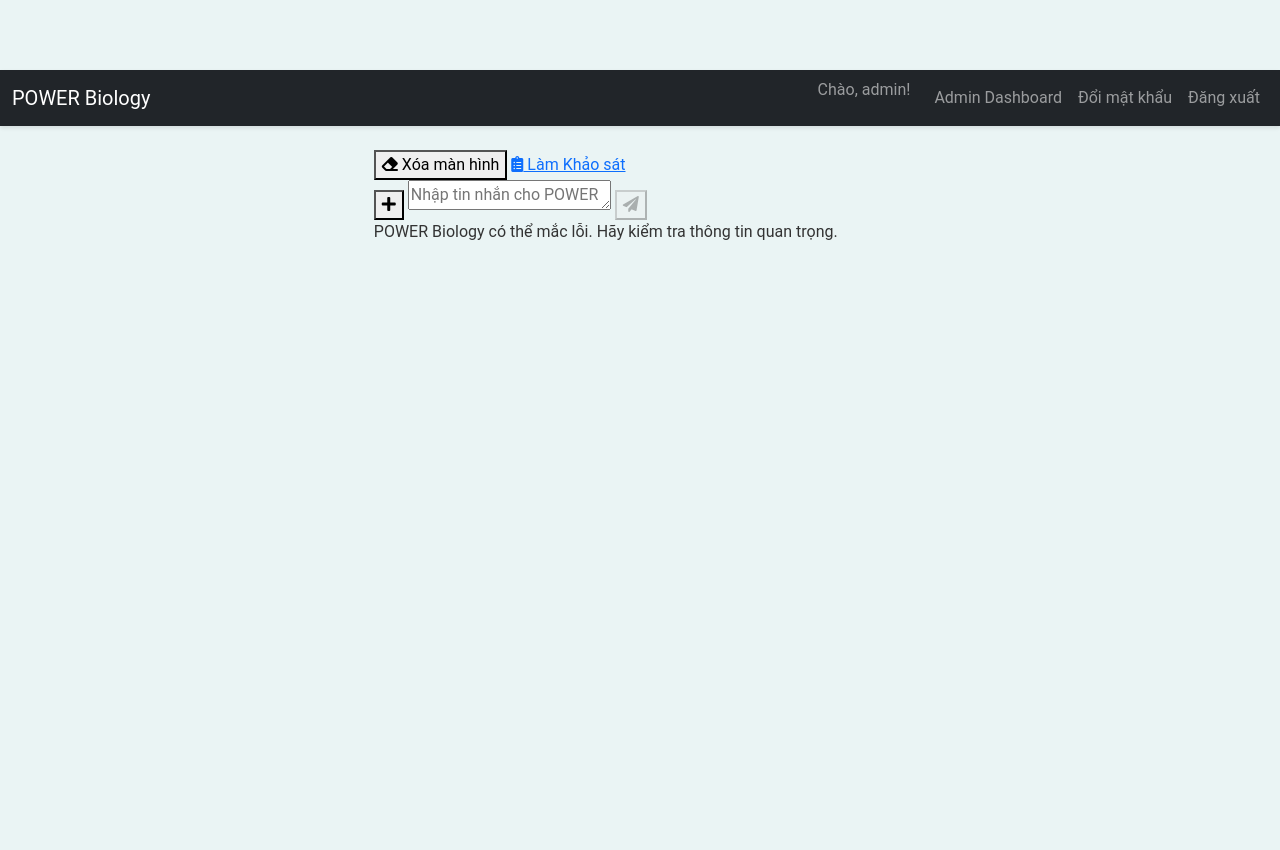
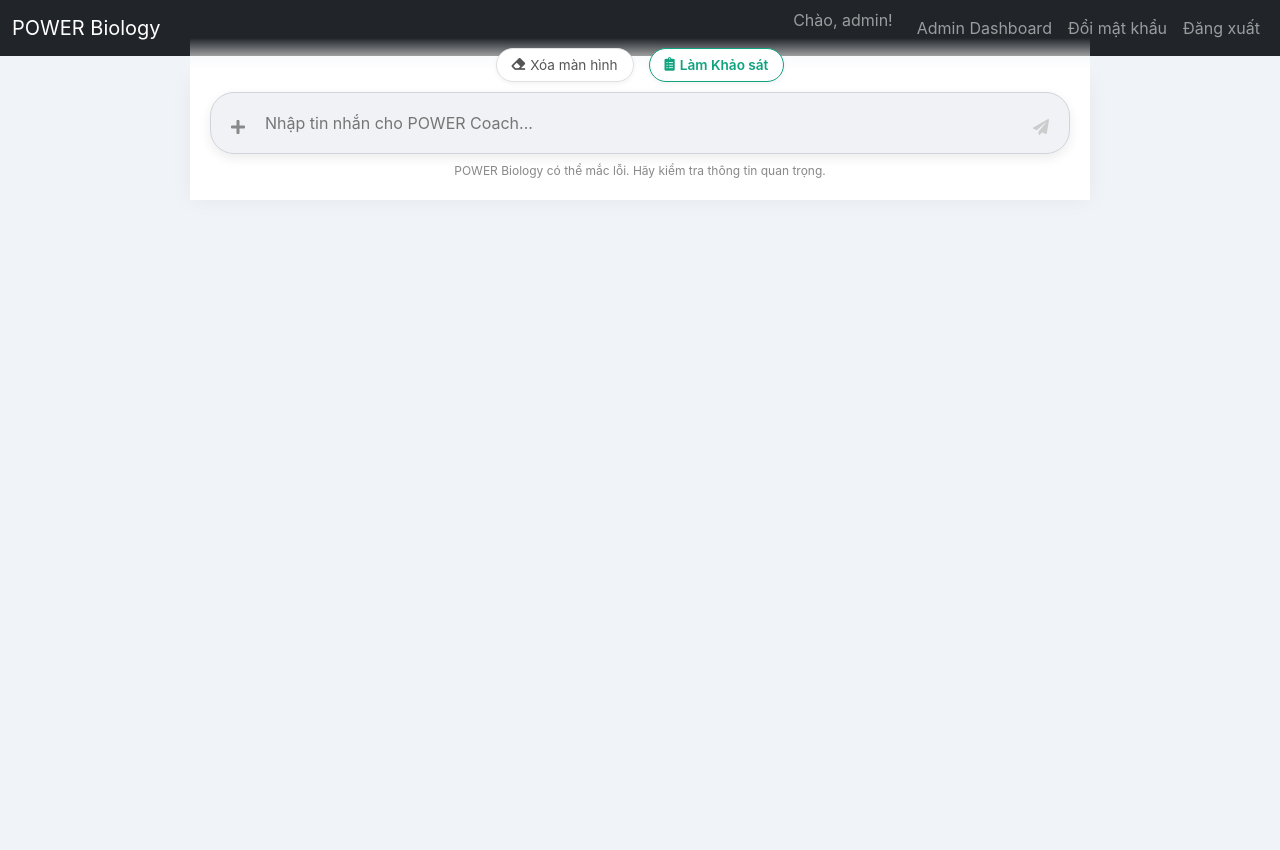
Before and after one commit to tranthanhduysph-coder/power-biology, a Flask app: page /chatbot/ai in a window 1280 px wide. After the commit the page ends 200 px from the top, so only its background shows below. Run offline with Flask 3, Linux system fonts and the light colour scheme; a user stored in the database is signed in; data comes from the database, SQL or seed files in the repository; data that the repository does not hold is empty.

Commit message:
Update style.css

```diff
--- a/static/css/style.css
+++ b/static/css/style.css
@@ -1,358 +1,241 @@
-/* --- TỔNG QUÁT & HÌNH NỀN --- */
+/* Reset & Base */
 body {
-    font-family: 'Roboto', sans-serif;
-    background-color: #eaf4f4;
-    color: #333;
-    padding-top: 70px; /* Thêm khoảng đệm cho navbar cố định */
-}
-
-/* --- THANH ĐIỀU HƯỚNG --- */
-.navbar {
-    box-shadow: 0 2px 4px rgba(0,0,0,.1);
-}
-
-/* --- BỐ CỤC CHUNG --- */
-.container, .chat-layout {
-    width: 100%;
-    max-width: 95%; /* Mở rộng để chứa 3 cột */
-    margin-left: auto;
-    margin-right: auto;
-}
-
-/* --- TRANG ĐĂNG NHẬP --- */
-.form-container {
-    background-color: #ffffff;
-    padding: 40px;
-    border-radius: 15px;
-    box-shadow: 0 10px 30px rgba(0, 0, 0, 0.1);
-    max-width: 500px;
-}
-
-/* --- GIAO DIỆN CHAT 3 CỘT --- */
-.chat-layout {
-    display: grid;
-    grid-template-columns: 280px 1fr 280px; /* 3 cột: trái - giữa - phải */
-    gap: 20px;
-    height: calc(100vh - 100px); /* Chiều cao tối đa */
-}
-
-.side-panel {
-    background-color: #ffffff;
-    padding: 20px;
-    border-radius: 10px;
-    font-size: 0.9em;
-    box-shadow: 0 2px 5px rgba(0,0,0,0.05);
-}
-
-.side-panel h4 {
-    color: #1D3557;
-    border-bottom: 2px solid #A8DADC;
-    padding-bottom: 10px;
-    margin-top: 0;
-    font-size: 1.1em;
-}
-
-.side-panel .survey-btn {
-    width: 100%;
-    margin-top: 20px;
-}
-
-.right-panel h4 {
-    color: #E63946; /* Màu đỏ cảnh báo */
-}
-
-.main-chat-panel {
-    display: flex;
-    flex-direction: column;
-    height: 100%;
-    background-color: #fff;
-    border-radius: 10px;
-    box-shadow: 0 4px 12px rgba(0,0,0,0.1);
-    padding: 20px;
-}
-
-.chat-window {
-    flex-grow: 1;
-    overflow-y: auto;
-    padding: 10px;
-}
-
-.message {
-    margin-bottom: 15px;
-    max-width: 80%;
-    line-height: 1.5;
-    display: flex;
-    align-items: flex-end;
-    white-space: pre-wrap;
-}
-
-.message.user {
-    margin-left: auto;
-    flex-direction: row-reverse;
-}
-
-.message.assistant {
-    margin-right: auto;
-    flex-direction: row;
-}
-
-.message div {
-    padding: 12px 18px;
-    border-radius: 20px;
-}
-
-.message.user div {
-    background-color: #007bff;
-    color: white;
-    border-bottom-right-radius: 5px;
-}
-
-.message.assistant div {
-    background-color: #e9ecef;
-    color: #212529;
-    border-bottom-left-radius: 5px;
-}
-
-.chat-input-form {
-    display: flex;
-    padding-top: 15px;
-    border-top: 1px solid #eee;
-}
-
-/* --- TRANG ADMIN --- */
-.table {
-    background-color: #fff;
-}
-.card {
-    box-shadow: 0 2px 5px rgba(0,0,0,0.05);
-}
-/* --- TRANG ĐĂNG NHẬP 2 CỘT --- */
-.login-container {
-    display: flex;
-    background-color: #ffffff;
-    border-radius: 15px;
-    box-shadow: 0 10px 30px rgba(0, 0, 0, 0.1);
-    overflow: hidden;
-    width: 100%;
-    max-width: 950px;
-    min-height: 600px;
-}
-
-.login-info-panel {
-    background-color: #1D3557; /* Xanh dương đậm */
-    color: #F1FAEE; /* Màu chữ sáng */
-    padding: 40px;
-    width: 50%;
-    display: flex;
-    flex-direction: column;
-    justify-content: center;
-}
-
-.login-info-panel h1 {
-    font-weight: 700;
-    border-bottom: 2px solid #A8DADC;
-    padding-bottom: 10px;
-}
-
-.login-info-panel .warning-text {
-    background-color: rgba(241, 250, 238, 0.1);
-    padding: 15px;
-    border-radius: 8px;
-    border-left: 4px solid #E63946; /* Màu đỏ cảnh báo */
-}
-
-.login-info-panel .contact-info {
-    margin-top: 20px;
-    font-size: 0.9em;
-}
-
-.login-form-panel {
-    padding: 40px;
-    width: 50%;
-    display: flex;
-    flex-direction: column;
-    justify-content: center;
-}
-/* --- TRANG CHATBOT --- */
-/* Bố cục 3 cột cho trang chat */
-.chat-layout {
-    display: grid;
-    grid-template-columns: 280px 1fr 280px; /* Cột trái, cột giữa (chat), cột phải */
-    gap: 20px;
-    height: calc(100vh - 100px); /* Chiều cao tối đa, trừ navbar */
-    margin-top: 20px;
-}
-
-/* Panel bên cạnh (trái và phải) */
-.side-panel {
-    background-color: #ffffff;
-    padding: 20px;
-    border-radius: 10px;
-    font-size: 0.9em;
-    box-shadow: 0 2px 8px rgba(0,0,0,0.05);
+    background-color: #f0f4f9; /* Màu nền xám xanh nhẹ giống Gemini */
+    font-family: 'Inter', -apple-system, BlinkMacSystemFont, "Segoe UI", Roboto, sans-serif;
+    margin: 0;
+    padding: 0;
+    height: 100vh;
     display: flex;
     flex-direction: column;
 }
 
-.side-panel h4 {
-    color: #1D3557; /* Màu xanh đậm cho tiêu đề */
-    border-bottom: 2px solid #A8DADC; /* Đường kẻ dưới */
-    padding-bottom: 10px;
-    margin-top: 0;
-    margin-bottom: 15px;
-    font-size: 1.1em;
+/* Ẩn Navbar mặc định nếu muốn không gian rộng hơn (tùy chọn) */
+/* .navbar { display: none; } */
+
+/* Chat Layout: Chiếm toàn bộ chiều cao còn lại */
+.chat-layout {
+    flex: 1;
+    display: flex;
+    flex-direction: column;
+    max-width: 900px;
+    margin: 0 auto;
+    width: 100%;
+    position: relative;
+    background-color: #fff;
+    box-shadow: 0 0 20px rgba(0,0,0,0.05);
 }
 
-.side-panel .survey-btn {
-    margin-top: auto; /* Đẩy nút khảo sát xuống dưới cùng */
-    width: 100%;
-    padding: 10px;
-    font-weight: bold;
+/* Container tin nhắn */
+.chat-container {
+    flex: 1;
+    overflow-y: auto;
+    padding: 20px 20px 100px 20px; /* Padding bottom lớn để không bị ô nhập che */
+    display: flex;
+    flex-direction: column;
+    gap: 20px;
 }
 
-.right-panel h4 {
-    color: #E63946; /* Màu đỏ cho tiêu đề cảnh báo */
+/* Scrollbar đẹp hơn */
+.chat-container::-webkit-scrollbar {
+    width: 8px;
+}
+.chat-container::-webkit-scrollbar-thumb {
+    background-color: #ccc;
+    border-radius: 4px;
 }
 
-.right-panel p {
+/* Message Styles */
+.message {
+    display: flex;
+    width: 100%;
+}
+
+.message-content {
+    display: flex;
+    gap: 15px;
+    max-width: 85%;
+}
+
+.avatar {
+    width: 36px;
+    height: 36px;
+    border-radius: 50%;
+    display: flex;
+    align-items: center;
+    justify-content: center;
+    flex-shrink: 0;
+}
+
+.bot-message .avatar {
+    background: linear-gradient(135deg, #10a37f, #0d8a6a); /* ChatGPT green */
+    color: white;
+}
+
+.user-message {
+    justify-content: flex-end;
+}
+
+.user-message .message-content {
+    flex-direction: row-reverse;
+}
+
+.user-message .avatar {
+    background-color: #555;
+    color: white;
+}
+
+.text {
+    padding: 12px 16px;
+    border-radius: 12px;
+    font-size: 1rem;
+    line-height: 1.5;
+    position: relative;
+    word-wrap: break-word;
+}
+
+.bot-message .text {
+    background-color: #f7f7f8;
+    color: #333;
+    border-top-left-radius: 2px;
+}
+
+.user-message .text {
+    background-color: #e7f8ff; /* Xanh rất nhạt */
+    color: #000;
+    border-top-right-radius: 2px;
+}
+
+/* Typing Indicator */
+.typing-indicator span {
+    display: inline-block;
+    width: 6px;
+    height: 6px;
+    background-color: #aaa;
+    border-radius: 50%;
+    margin: 0 2px;
+    animation: typing 1s infinite;
+}
+.typing-indicator span:nth-child(2) { animation-delay: 0.2s; }
+.typing-indicator span:nth-child(3) { animation-delay: 0.4s; }
+
+@keyframes typing {
+    0%, 100% { transform: translateY(0); }
+    50% { transform: translateY(-5px); }
+}
+
+/* INPUT AREA WRAPPER (Phần quan trọng nhất) */
+.input-area-wrapper {
+    position: absolute;
+    bottom: 0;
+    left: 0;
+    right: 0;
+    background: linear-gradient(to top, #ffffff 80%, rgba(255,255,255,0));
+    padding: 10px 20px 20px 20px;
+    z-index: 100;
+}
+
+/* Utility Bar (Khảo sát & Xóa) */
+.chat-utilities {
+    display: flex;
+    justify-content: center;
+    gap: 15px;
+    margin-bottom: 10px;
+}
+
+.utility-btn {
+    background: white;
+    border: 1px solid #e0e0e0;
+    padding: 6px 15px;
+    border-radius: 20px;
+    font-size: 0.85rem;
+    color: #555;
+    cursor: pointer;
+    text-decoration: none;
+    display: flex;
+    align-items: center;
+    gap: 5px;
+    box-shadow: 0 2px 5px rgba(0,0,0,0.05);
+    transition: all 0.2s;
+}
+
+.utility-btn:hover {
+    background-color: #f5f5f5;
+    transform: translateY(-1px);
+}
+
+.survey-btn {
+    border-color: #10a37f;
+    color: #10a37f;
+    font-weight: 600;
+}
+.survey-btn:hover {
+    background-color: #10a37f;
+    color: white;
+}
+
+/* Input Box Style (ChatGPT style) */
+.gemini-input-box {
+    background-color: #f0f2f5; /* Xám nhạt */
+    border: 1px solid #d1d5db;
+    border-radius: 24px;
+    padding: 8px 10px;
+    display: flex;
+    align-items: flex-end; /* Căn nút xuống đáy nếu text dài */
+    gap: 10px;
+    box-shadow: 0 4px 12px rgba(0,0,0,0.08);
+    transition: border-color 0.2s;
+}
+
+.gemini-input-box:focus-within {
+    border-color: #10a37f;
+    background-color: #fff;
+}
+
+textarea {
+    flex: 1;
+    background: transparent;
+    border: none;
+    outline: none;
+    font-size: 1rem;
+    resize: none;
+    padding: 10px 0;
+    max-height: 150px;
+    font-family: inherit;
+    color: #333;
+}
+
+/* Nút Action (Upload & Send) */
+.action-btn {
+    background: transparent;
+    border: none;
+    cursor: pointer;
+    color: #888;
+    padding: 10px;
+    border-radius: 50%;
+    transition: background 0.2s, color 0.2s;
+    display: flex;
+    align-items: center;
+    justify-content: center;
+}
+
+.action-btn:hover {
+    background-color: #e0e0e0;
     color: #555;
 }
 
-/* Khu vực chat chính */
-.main-chat-panel {
-    display: flex;
-    flex-direction: column;
-    height: 100%;
-    background-color: #fff;
-    border-radius: 10px;
-    box-shadow: 0 4px 15px rgba(0,0,0,0.1);
-    padding: 20px;
+.send-btn {
+    background-color: transparent;
+    color: #ccc;
 }
 
-.chat-window {
-    flex-grow: 1;
-    overflow-y: auto;
-    padding-right: 10px; /* Khoảng trống cho scrollbar */
+.send-btn.active {
+    background-color: #10a37f;
+    color: white;
 }
 
-/* Thanh cuộn tùy chỉnh cho cửa sổ chat */
-.chat-window::-webkit-scrollbar {
-    width: 8px;
+.footer-note {
+    text-align: center;
+    font-size: 0.75rem;
+    color: #888;
+    margin-top: 8px;
 }
-.chat-window::-webkit-scrollbar-track {
-    background: #f1f1f1;
-    border-radius: 10px;
-}
-.chat-window::-webkit-scrollbar-thumb {
-    background: #888;
-    border-radius: 10px;
-}
-.chat-window::-webkit-scrollbar-thumb:hover {
-    background: #555;
-}
-
-
-/* Cấu trúc từng tin nhắn */
-.message {
-    margin-bottom: 15px;
-    max-width: 85%; /* Giới hạn chiều rộng tin nhắn */
-    line-height: 1.6;
-    display: flex; /* Dùng flexbox để căn chỉnh icon và nội dung */
-    align-items: flex-start; /* Căn trên cùng */
-    word-wrap: break-word; /* Ngắt từ dài */
-    white-space: pre-wrap; /* Giữ định dạng khoảng trắng và xuống dòng */
-}
-
-/* Icon cho người gửi */
-.message .icon {
-    width: 30px;
-    height: 30px;
-    border-radius: 50%; /* Hình tròn */
-    display: flex;
-    justify-content: center;
-    align-items: center;
-    font-size: 1.2em;
-    color: white;
-    flex-shrink: 0; /* Không co lại */
-    margin-top: 5px; /* Căn chỉnh icon với nội dung */
-}
-
-.message.user {
-    margin-left: auto; /* Đẩy tin nhắn của người dùng sang phải */
-    flex-direction: row-reverse; /* Icon bên phải, nội dung bên trái */
-}
-
-.message.user .icon {
-    background-color: #007bff; /* Màu xanh cho icon người dùng */
-    margin-left: 10px;
-}
-
-.message.assistant {
-    margin-right: auto; /* Đẩy tin nhắn của chatbot sang trái */
-    flex-direction: row; /* Icon bên trái, nội dung bên phải */
-}
-
-.message.assistant .icon {
-    background-color: #6c757d; /* Màu xám cho icon chatbot */
-    margin-right: 10px;
-}
-
-/* Nội dung tin nhắn */
-.message div.message-content {
-    padding: 12px 18px;
-    border-radius: 20px;
-    box-shadow: 0 1px 3px rgba(0,0,0,0.08); /* Đổ bóng nhẹ */
-}
-
-.message.user div.message-content {
-    background-color: #007bff; /* Nền xanh cho tin nhắn người dùng */
-    color: white;
-    border-bottom-right-radius: 5px; /* Bo góc dưới phải ít hơn */
-}
-
-.message.assistant div.message-content {
-    background-color: #e9ecef; /* Nền xám nhạt cho tin nhắn chatbot */
-    color: #212529;
-    border-bottom-left-radius: 5px; /* Bo góc dưới trái ít hơn */
-}
-
-/* Form nhập liệu chat */
-.chat-input-form {
-    display: flex;
-    padding-top: 15px;
-    border-top: 1px solid #eee;
-    gap: 10px; /* Khoảng cách giữa input và nút */
-}
-
-.chat-input-form .form-control {
-    flex-grow: 1;
-    border-radius: 20px;
-    padding: 10px 15px;
-}
-
-.chat-input-form .btn-primary {
-    border-radius: 20px;
-    padding: 10px 20px;
-}
-
-/* Các phần khác (Đã có sẵn, giữ nguyên hoặc chỉnh sửa nếu cần) */
-/* ... (các CSS khác của bạn) ... */
-
-/* Media queries cho thiết bị nhỏ hơn (ví dụ: tắt 3 cột) */
-@media (max-width: 992px) {
-    .chat-layout {
-        grid-template-columns: 1fr; /* Chuyển sang bố cục 1 cột */
-        gap: 15px;
-    }
-    .side-panel {
-        display: none; /* Ẩn các panel bên cạnh trên thiết bị nhỏ */
-    }
-    .login-container {
-        flex-direction: column;
-        max-width: 500px; /* Giới hạn chiều rộng cho thiết bị nhỏ */
-    }
-    .login-info-panel, .login-form-panel {
-        width: 100%;
-        padding: 25px;
-    }
-}
```
